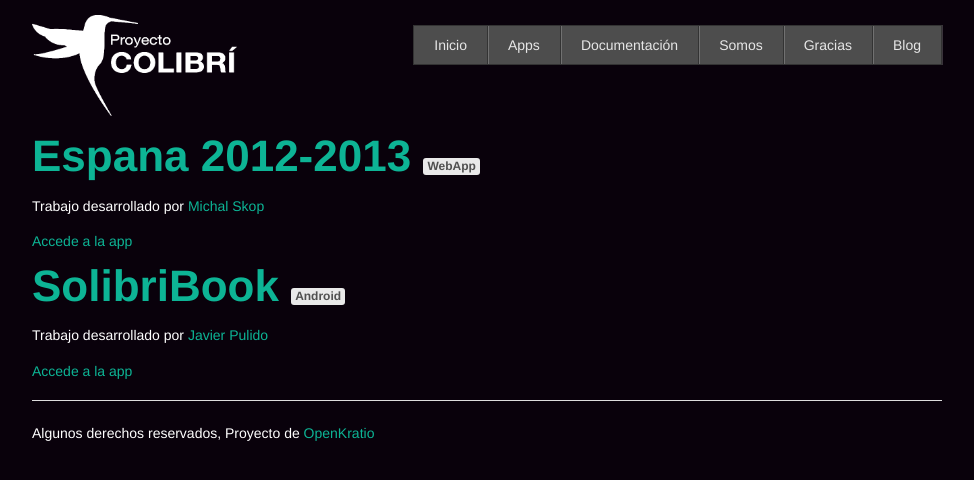
After one commit to openkratio/proyecto-colibri, a Django app: template colibri/templates/main/apps.html in a window 1280 px wide. The commit adds this page. Shown: the top 480 px of the page, without its empty margins (153-1127 px from the left). Run offline with Django 3.2, Linux system fonts and the light colour scheme; the template is opened without the code that fills it, so the values that code supplies are empty; parts of the project's set-up code (start-up, migrations or seed data) failed here and were passed over; some libraries are stand-ins or nearby versions; some web fonts are replaced.

Commit message:
Adding thnaks and apps page

```diff
--- a/blog/templates/blog/entry_detail.html
+++ b/blog/templates/blog/entry_detail.html
@@ -9,7 +9,7 @@
                     <h3>{{ object.title|safe }}</h3>
                     <h6 class="subheader">{{ object.pub_date|date:"F j, Y" }} by <a href="{% url 'blog_author_detail' id=object.author.id %}">{% with object.author.user as user %}{% include "blog/_author_name.html" %}{% endwith %}</a></h6>
                 </hgroup>
-                {{ object.body|safe }}
+                {{ object.body }}
             </article>
         </section>
     </div>
--- a/colibri/templates/base.html
+++ b/colibri/templates/base.html
@@ -45,8 +45,10 @@
     <div class="nine columns">
       <ul class="nav-bar right">
 		<li><a href="{% url 'main_index' %}">Inicio</a></li>
+    <li><a href="{% url 'main_apps' %}">Apps</a></li>
 		<li><a href="{% url 'main_documentation' %}">Documentación</a></li>
 		<li><a href="{% url 'main_weare' %}">Somos</a></li>
+    <li><a href="{% url 'main_thanks' %}">Gracias</a></li>
 		<li><a href="{% url 'blog_entry_archive' %}">Blog</a></li>
       </ul>
     </div>
@@ -67,7 +69,7 @@
         <div class="six columns">
           <ul class="link-list right">
             <li><a href="http://github.com/openkratio/proyecto-colibri"><span class="entypo-github webicon small white-text"></span></a></li>
-            <li><a href="mailto:edipotrebol@gmail.com,azotillo@gmail.com?subject=ProyectoColibri"><span class="entypo-mail webicon small white-text"></span></a></li>
+            <li><a href="mailto:edipotrebol@gmail.com,azotillo@gmail.com,jneight@gmail.com?subject=ProyectoColibri"><span class="entypo-mail webicon small white-text"></span></a></li>
           </ul>
         </div>
       </div>
--- /dev/null
+++ b/colibri/templates/main/apps.html
@@ -0,0 +1,23 @@
+{% extends "base.html" %}
+{% block content %}
+  <!-- <div class="row">
+    <div class="nine columns centered">
+      <p class="main-text center-text white-text">"Somos un pequeño equipo pero con muchas ganas de construir colectivamente"</p>
+    </div>
+  </div> -->
+
+  <div class="row">
+    <div class="twelve columns">
+      <h1>Espana 2012-2013 <span class="radius secondary label">WebApp</span></h1>
+      <p>Trabajo desarrollado por  <a href="https://github.com/michalskop">Michal Skop</a></p>
+      <a href="http://bl.ocks.org/michalskop/5773523" target="_blank">Accede a la app</a>
+    </div>
+    <div class="twelve columns">
+      <h1>SolibriBook <span class="radius secondary label">Android</span></h1>
+      <p>Trabajo desarrollado por  <a href="https://github.com/polimento">Javier Pulido</a></p>
+      <a href="http://github.com/openkratio/colibribook" target="_blank">Accede a la app</a>
+    </div>
+  </div>
+
+
+{% endblock %}
--- a/colibri/templates/main/index.html
+++ b/colibri/templates/main/index.html
@@ -106,7 +106,7 @@
             <p>Hemos intentado lanzar una primera aproximación a las necesidades de información básicas de un ciudadano en relación con el Congreso de los Diputados. Seguiremos avanzando y para ello necesitamos de tu colabotación para proponer información a rescatar, ya sea para continuar un proyecto de investigación en el que andas trabajando, para el día a día de tu labor periodística o para realizar una visualización de datos. Nosotros sí queremos conocer tus necesidades en este sentido y queremos que ésto sirva de base de futuros desarrollos que tanto nosotros como la comunidad puedan realizar.</p>
           </div>
           <div class="three columns">
-			  <a href="mailto:edipotrebol@gmail.com,azotillo@gmail.com?subject=ProyectoColibri" class="radius button right">Escríbenos</a>
+			  <a href="mailto:edipotrebol@gmail.com,azotillo@gmail.com,jneight@gmail.com?subject=ProyectoColibri" class="radius button right">Escríbenos</a>
 			</div>
         </div>
       </div>
--- a/colibri/templates/main/thanks.html
+++ b/colibri/templates/main/thanks.html
@@ -4,16 +4,16 @@
 
   <div class="row">
     <div class="twelve columns">
+      <h2>Agradecimientos</h2>
       <ul>
         <li><a href="https://www.djangoproject.com/" target="_blank">Django</a></li>
         <li><a href="http://tastypieapi.org" target="_blank">TastyPie</a></li>
         <li><a href="http://www.python.org" target="_blank">Python</a></li>
-		<li><a href="http://www.mysql.com" target="_blank">MySQL</a></li>
-		<li><a href="http://www.postgresql.org/" target="_blank">PostgreSQL</a></li>
+		    <li><a href="http://www.postgresql.org/" target="_blank">PostgreSQL</a></li>
         <li><a href="http://foundation.zurb.com" target="_blank">Foundation</a></li>
         <li><a href="http://weloveiconfonts.com" target="_blank">We love icon fonts</a></li>
         <li><a href="https://github.com/KevinBatdorf/codaslider" target="_blank">Coda Slider</a></li>
-		<li><a href="http://git-scm.com/" target="_blank">Git</a></li>
+		    <li><a href="http://git-scm.com/" target="_blank">Git</a></li>
         <li><a href="http://github.com/" target="_blank">Github</a></li>
         <li>Datos obtenidos de Congreso.es</li>
       </ul>
--- a/colibri/urls.py
+++ b/colibri/urls.py
@@ -27,8 +27,10 @@
     url(r'^admin/', include(admin.site.urls)),
     url(r'^admin_tools/', include('admin_tools.urls')),
     url(r'^api/', include(v1_api.urls)),
+    url(r'^apps/$','main.views.apps', name="main_apps"),
     url(r'^documentacion/$', 'main.views.documentation', name="main_documentation"),
     url(r'^somos/$','main.views.weare', name="main_weare"),
+    url(r'^gracias/$','main.views.thanks', name="main_thanks"),
     url(r'^blog/author/', include('blog.urls.authors')),
     url(r'^blog/category/', include('blog.urls.categories')),
     url(r'^blog/feeds/', include('blog.urls.feeds')),
```
Also changed, not shown: main/views.py (+8 -0 lines).
